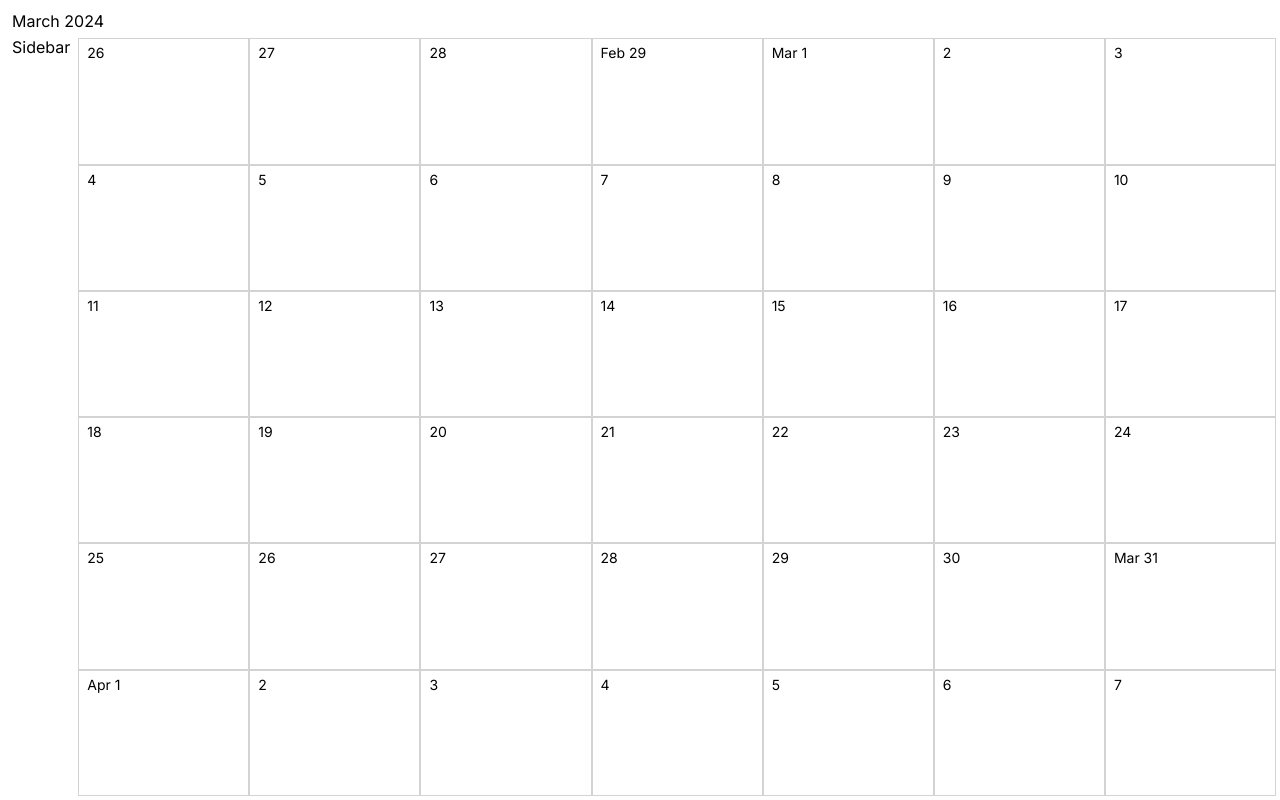
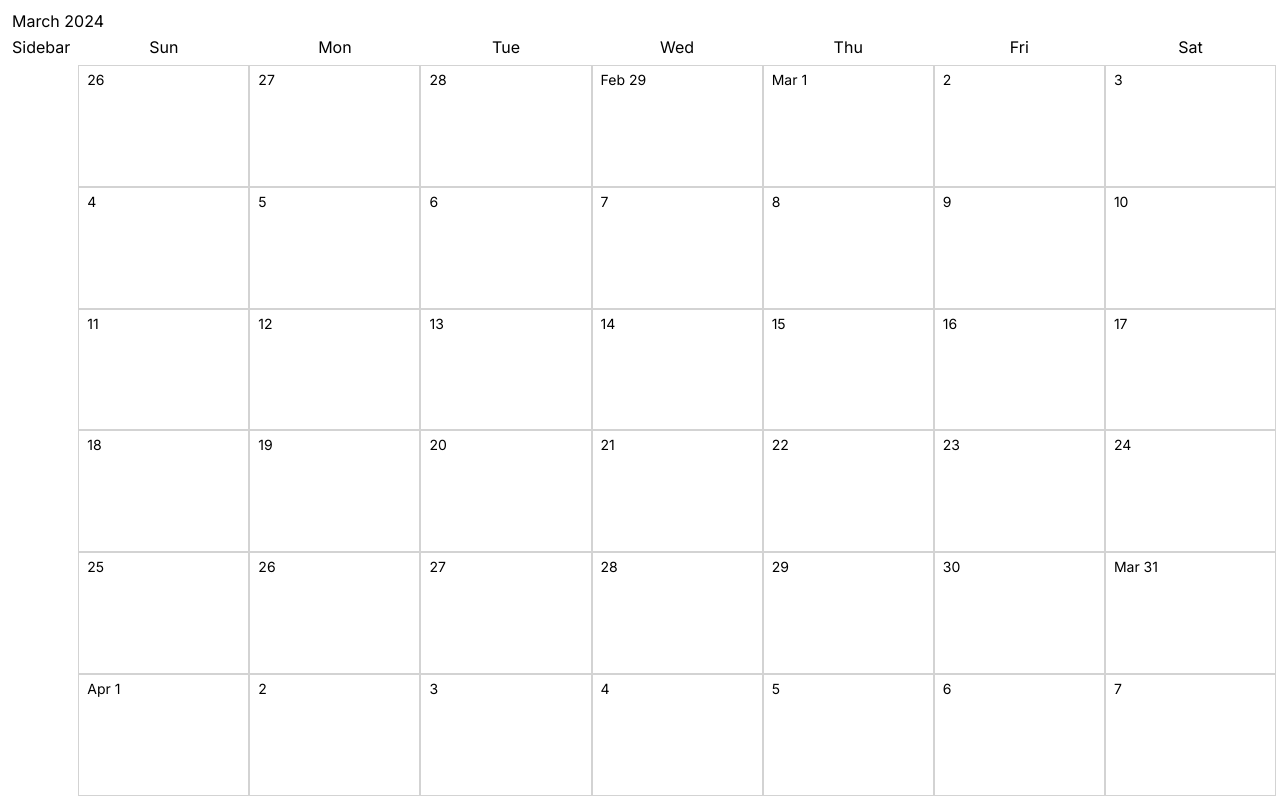
Before and after one commit to YegorKochetkov/calendar_task_nextjs, a Next.js app: page / in a window 1280 px wide. Built offline with nearby package versions, Linux system fonts and the light colour scheme.

Commit message:
feat: add weekdays name for calendar grid

```diff
--- /dev/null
+++ b/src/components/month-grid-header.tsx
@@ -0,0 +1,28 @@
+/** @jsxImportSource @emotion/react */
+import React from "react";
+import { css } from "@emotion/react";
+
+import { useLocale } from "@/hooks/useLocale";
+import { calendarColumns, getWeekDaysName } from "@/lib/utils";
+
+export const MonthGridHeader = ({ rowIndex }: { rowIndex: number }) => {
+	const locale = useLocale();
+	const weekDays = getWeekDaysName(locale, "short");
+
+	const styles = {
+		monthGridHeader: css({
+			display: "grid",
+			justifyItems: "center",
+			gridTemplateColumns: `repeat(${calendarColumns}, minmax(0, 1fr))`,
+			marginBlockEnd: "0.5rem",
+		}),
+	};
+
+	return rowIndex === 0 ? (
+		<header css={styles.monthGridHeader}>
+			{weekDays.map((day, index) => (
+				<p key={index}>{day}</p>
+			))}
+		</header>
+	) : null;
+};
--- a/src/components/month-grid.tsx
+++ b/src/components/month-grid.tsx
@@ -3,26 +3,35 @@ import React from "react";
 import { css } from "@emotion/react";
 
 import { Day } from "./day";
+import { MonthGridHeader } from "./month-grid-header";
 
-import { calendarColumns, calendarRows } from "@/lib/utils";
+import { calendarColumns } from "@/lib/utils";
 
 export const MonthGrid = ({ monthGrid }: { monthGrid: Date[][] }) => {
 	const styles = {
+		monthSection: css({
+			display: "flex",
+			flexDirection: "column",
+			flex: "1 1 0%",
+		}),
+
 		monthGrid: css({
 			display: "grid",
 			flex: "1 1 0%",
 			gridTemplateColumns: `repeat(${calendarColumns}, minmax(0, 1fr))`,
-			gridTemplateRows: `repeat(${calendarRows}, minmax(0, 1fr))`,
 		}),
 	};
 
 	return (
-		<section css={styles.monthGrid}>
+		<section css={styles.monthSection}>
 			{monthGrid.map((week, weekIndex) => (
 				<React.Fragment key={weekIndex}>
-					{week.map((day, dayIndex) => (
-						<Day key={dayIndex} day={day} />
-					))}
+					<MonthGridHeader rowIndex={weekIndex} />
+					<div css={styles.monthGrid}>
+						{week.map((day, dayIndex) => (
+							<Day key={dayIndex} day={day} />
+						))}
+					</div>
 				</React.Fragment>
 			))}
 		</section>
--- a/src/lib/utils.ts
+++ b/src/lib/utils.ts
@@ -64,17 +64,20 @@ export const isFirstDayOfMonth = (date: Date) => {
 // 	return days;
 // };
 
-// export const getWeekDaysName = (locale: string) => {
-// 	const dayFormat = new Intl.DateTimeFormat(locale, {
-// 		weekday: "short",
-// 	});
+export const getWeekDaysName = (
+	locale: string,
+	formatOptions?: Intl.DateTimeFormatOptions["weekday"],
+) => {
+	const dayFormat = new Intl.DateTimeFormat(locale, {
+		weekday: formatOptions,
+	});
 
-// 	const days = Array.from({ length: 7 }, (_, index) =>
-// 		dayFormat.format(new Date(0, 0, index)),
-// 	);
+	const days = Array.from({ length: 7 }, (_, index) =>
+		dayFormat.format(new Date(0, 0, index)),
+	);
 
-// 	return days;
-// };
+	return days;
+};
 
 // export const getWeekLastDate = (date: Date) => {
 // 	const day = date.getDay();
```
